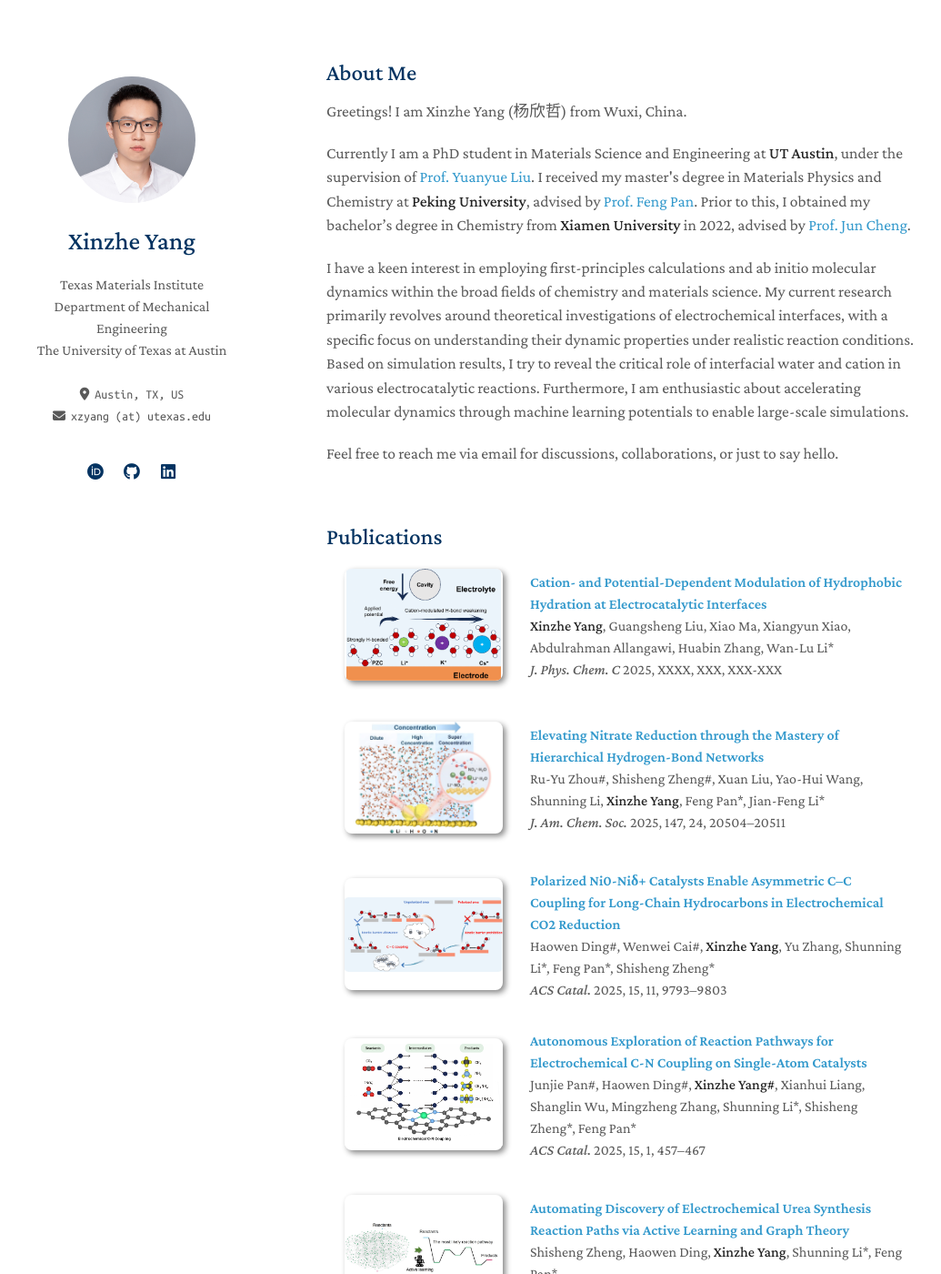
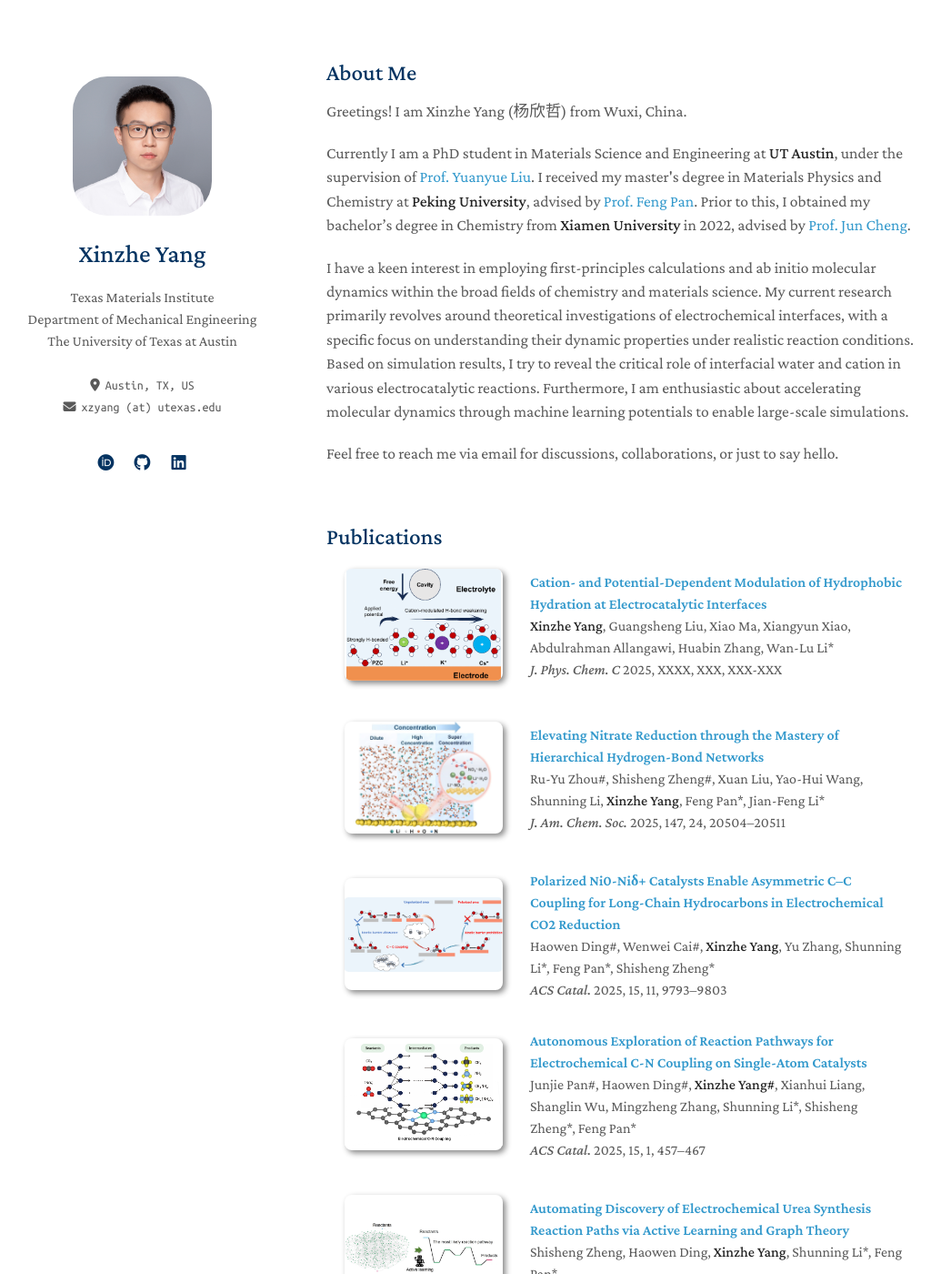
Before and after one commit to xzyang99/xzyang99.github.io, a Jekyll site: the page built from index.md, in a window 1280 px wide and 1400 px high. Shown: the whole window at 91% size, without its empty margins (121-1156 px from the left). Built offline with Jekyll 4.4.1, drawn with Linux system fonts in a browser that asks for light colours; a style sheet for code colours, icons or effects is not loaded; our own code applies the rules of GitHub Pages for plain Markdown files.

Commit message:
Update minimal-light-no-dark-mode.scss

```diff
--- a/_sass/minimal-light-no-dark-mode.scss
+++ b/_sass/minimal-light-no-dark-mode.scss
@@ -168,7 +168,7 @@ papertitle {
       }
 
       .image.avatar img {
-        border-radius: 50%;
+        border-radius: 30%;
         width: 60%;
         padding: 20px;
         // border: 1px solid #ddd;
@@ -283,7 +283,7 @@ img {
 }
 
 header {
-  width:232px;
+  width:255px;
   float:left;
   position:fixed;
   -webkit-font-smoothing:subpixel-antialiased;
```
